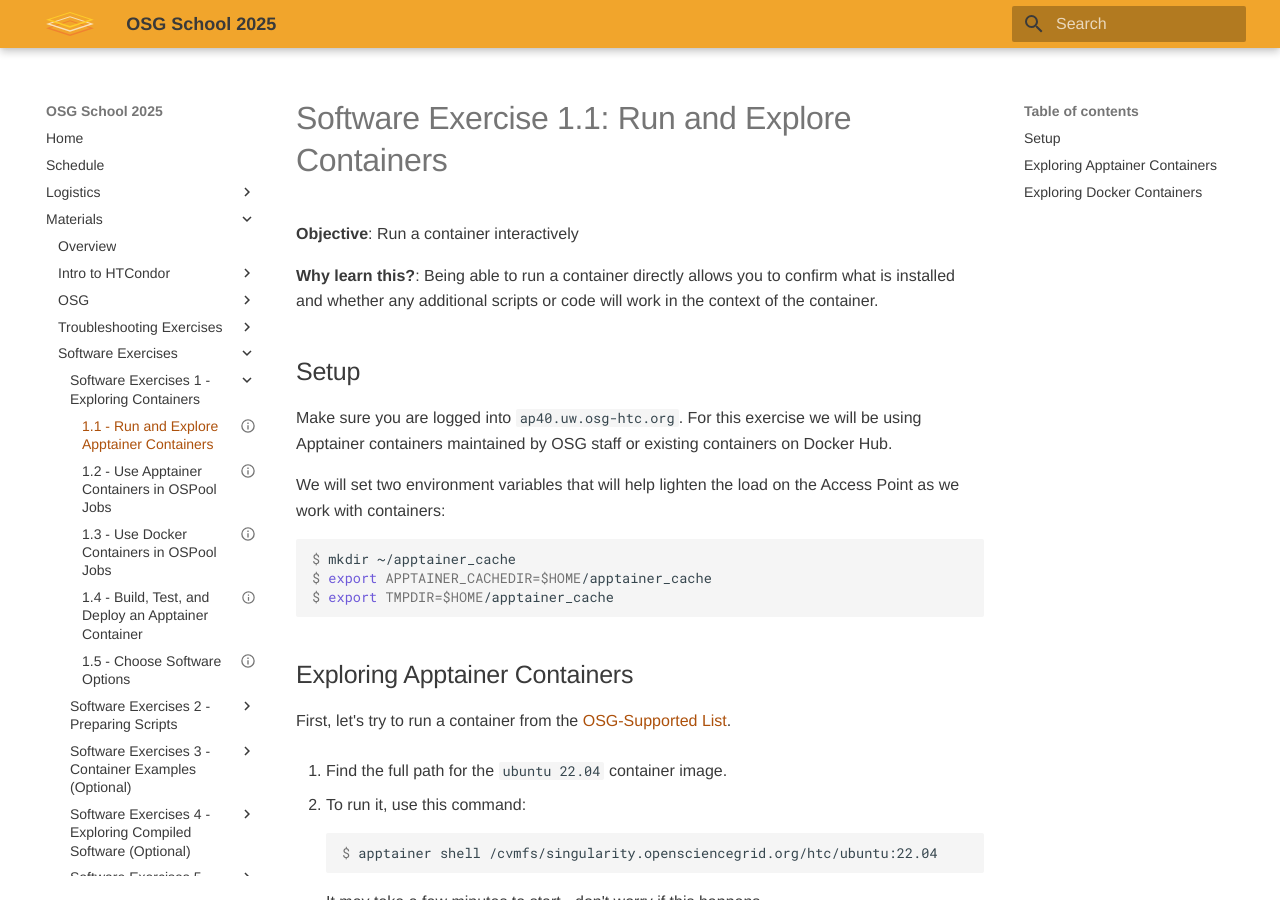
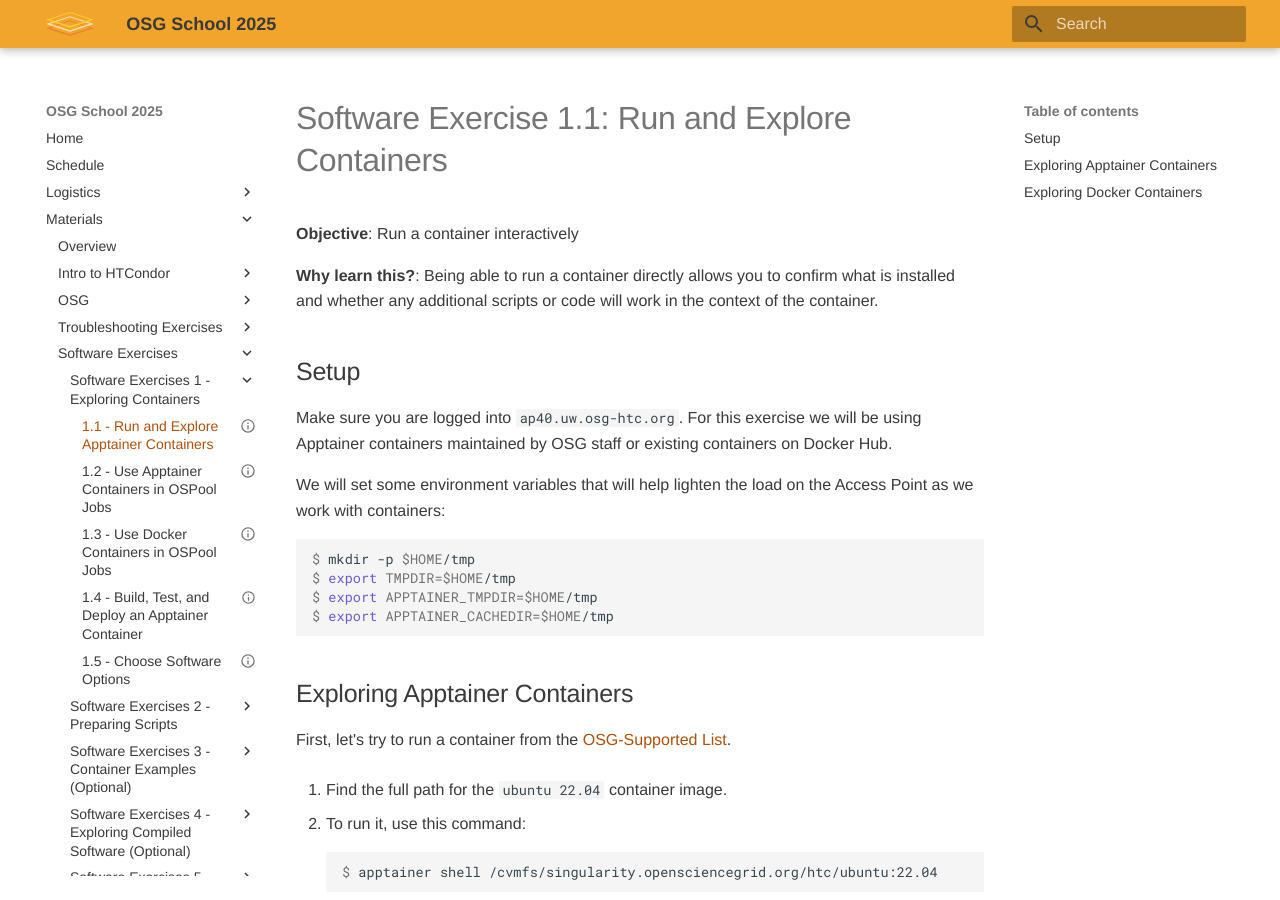
Before and after one commit to osg-htc/school-2025, an MkDocs documentation site: the page built from docs/materials/software/part1-ex1-run-apptainer.md, in a window 1280 px wide and 900 px high. Built offline with MkDocs 1.6.1 and Material for MkDocs 9.7.7, drawn with Linux system fonts in a browser that asks for light colours.

Commit message:
Reviewed software 1.1

```diff
--- a/docs/materials/software/part1-ex1-run-apptainer.md
+++ b/docs/materials/software/part1-ex1-run-apptainer.md
@@ -20,13 +20,14 @@
 we will be using Apptainer containers maintained by OSG staff or existing
 containers on Docker Hub.
 
-We will set two environment variables that will help lighten the load on the
+We will set some environment variables that will help lighten the load on the
 Access Point as we work with containers:
 
 	:::console
-	$ mkdir ~/apptainer_cache
-	$ export APPTAINER_CACHEDIR=$HOME/apptainer_cache
-	$ export TMPDIR=$HOME/apptainer_cache
+	$ mkdir -p $HOME/tmp
+	$ export TMPDIR=$HOME/tmp
+	$ export APPTAINER_TMPDIR=$HOME/tmp
+	$ export APPTAINER_CACHEDIR=$HOME/tmp
 
 Exploring Apptainer Containers
 -------------------
```
Also changed, not shown: other parts of docs/materials/software/part1-ex1-run-apptainer.md (+1 -1 lines).
